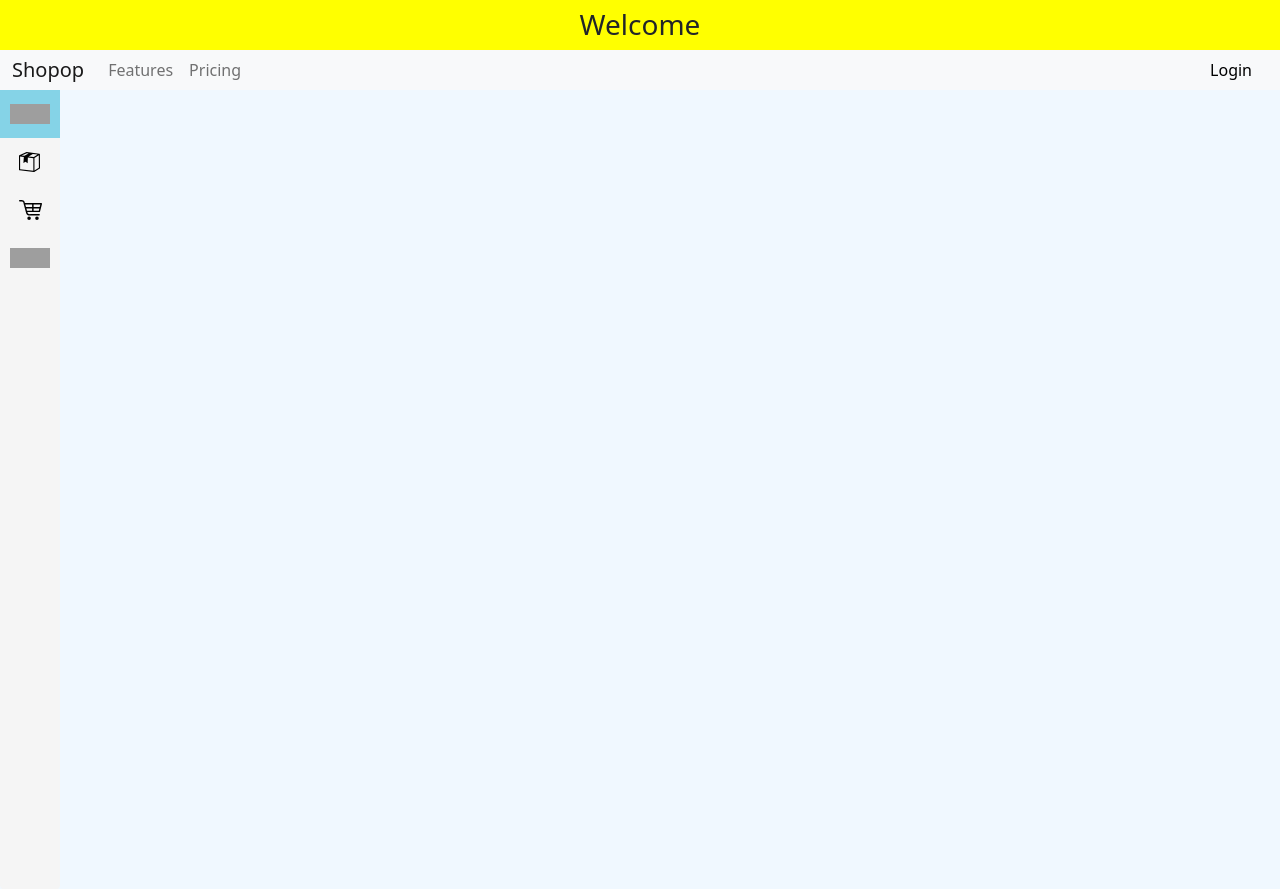
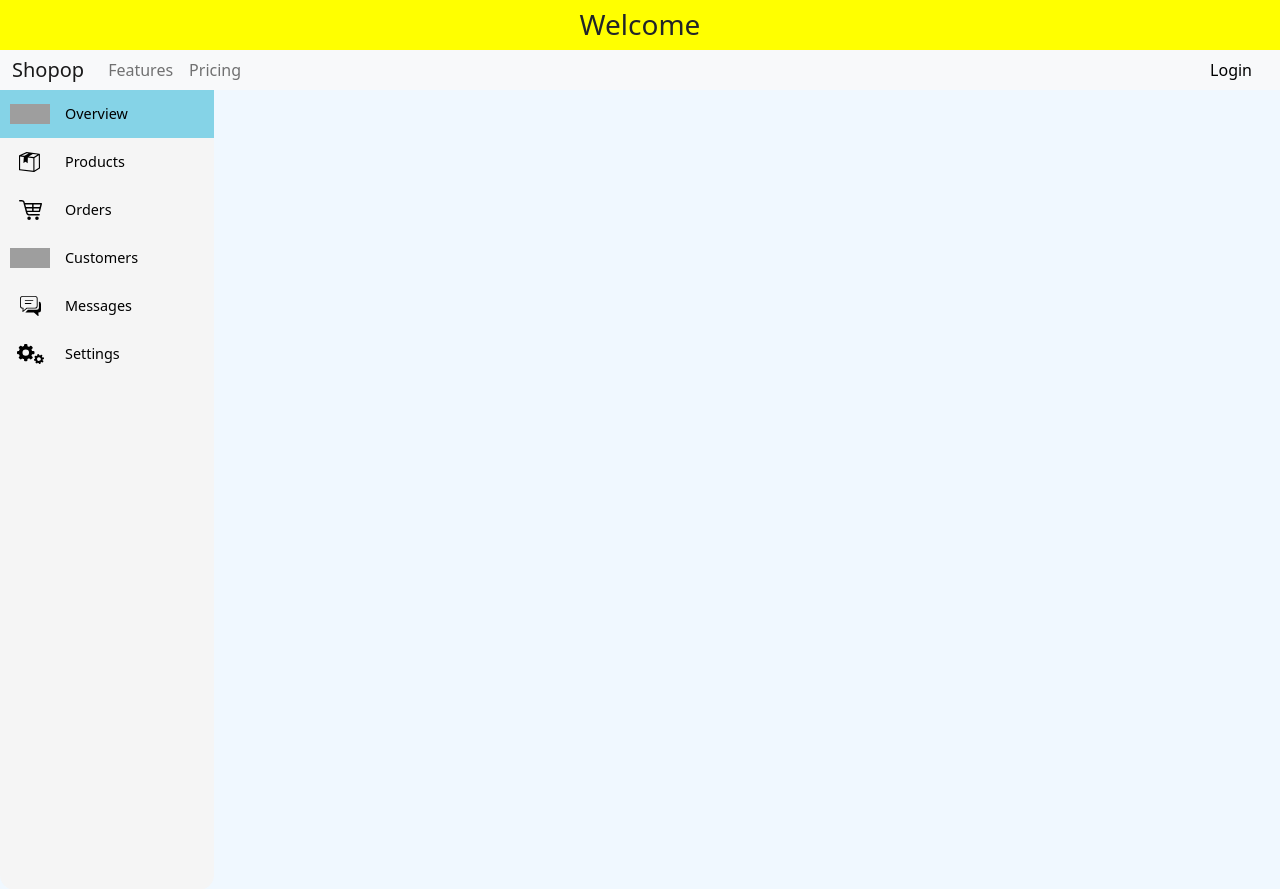
Before and after one commit to RubelBiswasCS/shopping-site, a Django app: page /dashboard in a window 1280 px wide. Shown: the top 889 px of the page. Run offline with Django 3.2, Linux system fonts and the light colour scheme; data that the repository does not hold is empty; some web fonts are replaced; grey boxes are pictures that could not be loaded.

Commit message:
added icons

```diff
--- a/store/static/store/css/dashboard.css
+++ b/store/static/store/css/dashboard.css
@@ -22,7 +22,7 @@
 
     /* background-color: rgb(207, 175, 175); */
     /* border-right: 1px solid gray; */
-    border-radius: 5px 5px 5px 5px;
+    border-radius: 15px 15px 15px 15px;
 }
 ul{
     display: flex;
@@ -103,11 +103,21 @@ li{
     background: url('/static/store/icons/customers.svg') ;
 
 }
+#nav-messages{
+    background-color: brown;
+    background: url('/static/store/icons/messages.svg') ;
+
+}
+#nav-settings{
+    background-color: brown;
+    background: url('/static/store/icons/settings.svg') ;
+
+}
 .dashboard span.nav-name{
     display: flex;
     align-items: center;
     justify-content: flex-start;
-    display: none;
+    /* display: none; */
     width: 12vw;
     /* min-width: 70%; */
     padding:5px;
--- a/store/templates/store/dashboard.html
+++ b/store/templates/store/dashboard.html
@@ -46,6 +46,26 @@
                         </span>
                     </a>
                 </li>
+                <li>
+                    <a href="#">
+                        <span id="nav-messages" class="nav-icon">
+
+                        </span>
+                        <span class="nav-name">
+                            Messages
+                        </span>
+                    </a>
+                </li>
+                <li>
+                    <a href="#">
+                        <span id="nav-settings" class="nav-icon">
+
+                        </span>
+                        <span class="nav-name">
+                            Settings
+                        </span>
+                    </a>
+                </li>
             </ul>
         </section>
     </div>
```
Also changed, not shown: store/static/store/icons/messages.svg (added), store/static/store/icons/settings.svg (added).
